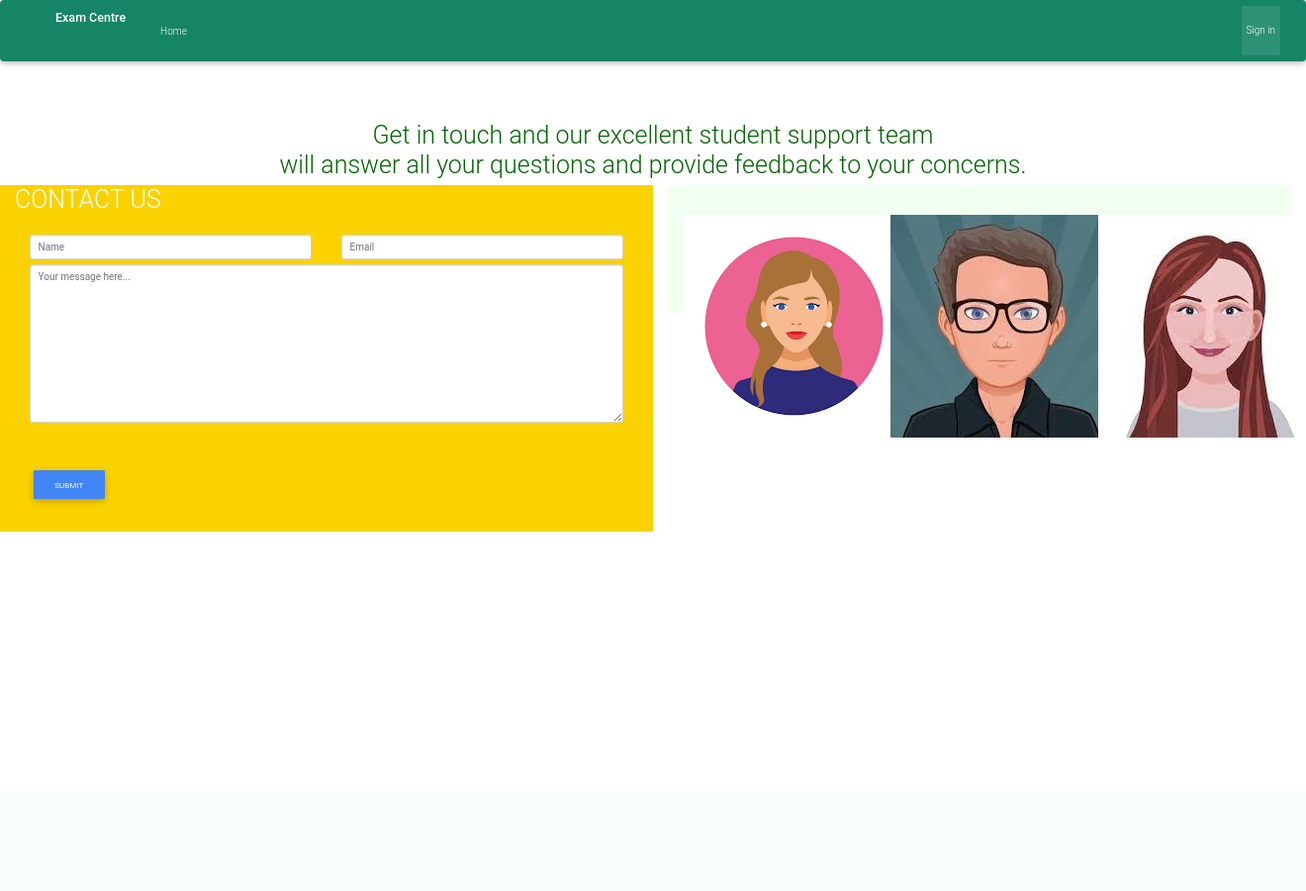
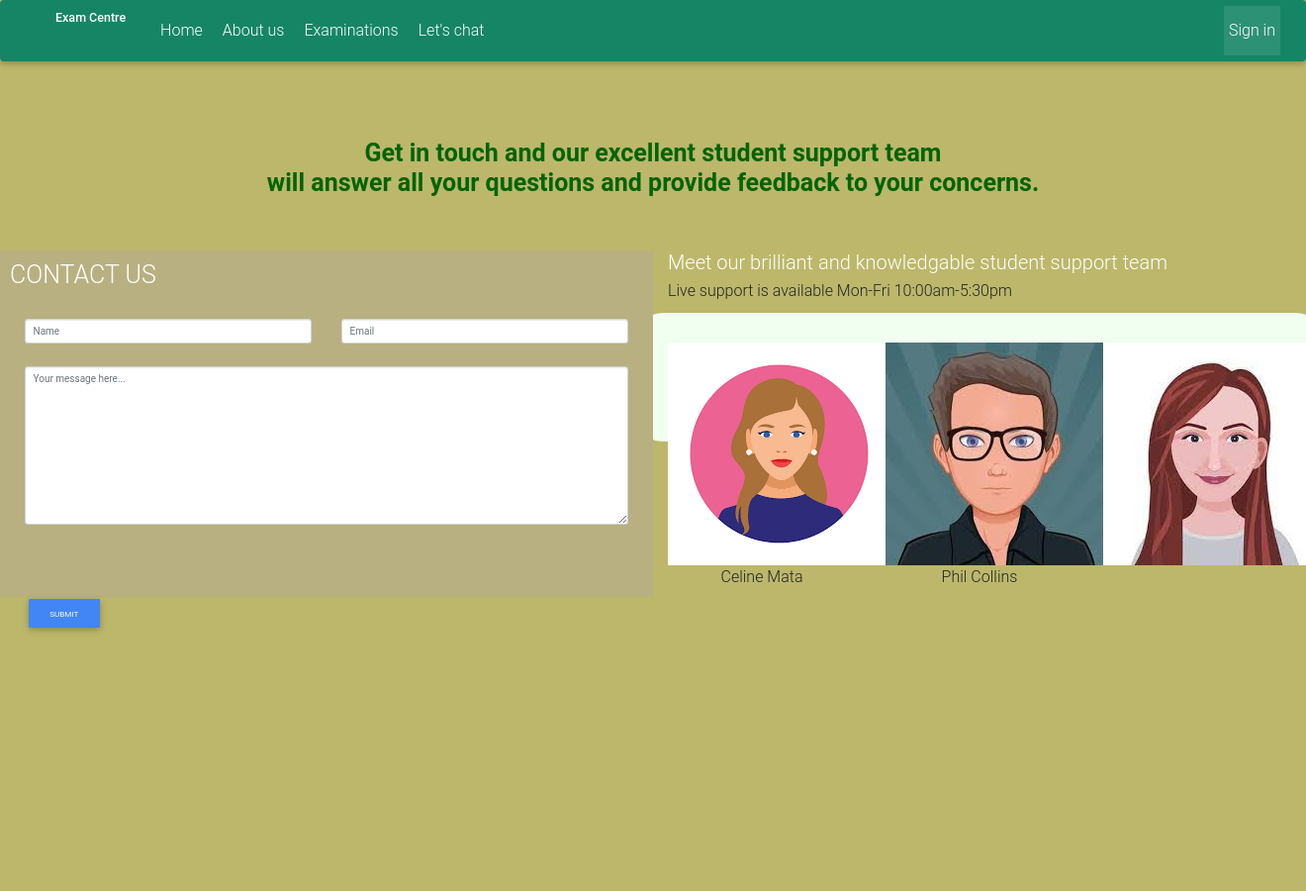
Before and after one commit to devseme/ExamCenter, a Flask app: page /form in a window 1320 px wide; the page is wider, and only the part inside the window is pictured. Shown: that part at 99% size. Before the commit the page ends 537 px from the top of that part, so only its background shows below. Run offline with Flask 2, Linux system fonts and the light colour scheme; some libraries are stand-ins or nearby versions.

Commit message:
changed background color

```diff
--- a/app/static/css/main.css
+++ b/app/static/css/main.css
@@ -13,9 +13,14 @@
 main {
     background-color: rgb(197, 190, 190);
     padding: 50px;
-    font-size: 17px;
     text-align: center;
 }
+
+.card{
+    background-color: darkkhaki;
+
+}
+
 #aboutpg h1{
 
     font-weight: 600;
@@ -63,17 +68,26 @@ main {
 #vision1{
     color: black;
 }
-
+.let{
+    background-color: darkkhaki;
+    height: 900px;
+    font-size: medium;
+}
 .data{
-    background-color: #FAD201;
+    background-color: #b9b081;
     height: 350px;
+    padding: 10px;
 }
 
 #pot{
     color: darkgreen;
     text-align: center;
+    font-weight: 700;
 }
-
+#help{
+    height: 100px;
+    width: 100px;
+}
 .load{
     animation: slide 2s;
 }
@@ -111,10 +125,7 @@ main {
     font-weight: 700;
 }
 
-#help{
-    height: 100px;
-    width: 100px;
-}
+
 @keyframes slide{
     0%{
         background-image: url('https://cdn.standardmedia.co.ke/images/friday/lsly83xgzi2m072cj16013f049c41af.jpg');
--- a/app/templates/about.html
+++ b/app/templates/about.html
@@ -2,6 +2,8 @@
 
 {% block navbar %}
 {% include 'navbar.html' %}
+{% endblock %}
+{% block content %}
 <main>
     <div id="aboutpg">
         <h1>About Us</h1>
--- a/app/templates/form.html
+++ b/app/templates/form.html
@@ -1,3 +1,4 @@
+<div class="let">
     {% extends 'bootstrap/base.html'%}
 
     {% block navbar %}
@@ -9,21 +10,24 @@
     <br><br>
 
     <div>
-    <h1 id="pot">Get in touch and our excellent student support team <br> will answer all your questions and provide  feedback to your concerns.</h1>
+        <h1 id="pot">Get in touch and our excellent student support team <br> will answer all your questions and provide
+            feedback to your concerns.</h1>
+        <br><br>
         <div class="data col-md-6">
             <form class="form">
                 <h1 style="color: white;">CONTACT US</h1> <br><b></b>
                 <div class="contact">
                     <div class="col-md-6 texts" style="color: white;">
-                    <input type="text" class="form-control" id="name" placeholder="Name" required style="width: 100%"
-                        style="color: white;">
+                        <input type="text" class="form-control" id="name" placeholder="Name" required
+                            style="width: 100%" style="color: white;">
                     </div>
                     <div class="col-md-6 texts" style="color: white;">
-                    <input type="email" class="form-control" id="email" placeholder="Email" required style="width: 100%;">
+                        <input type="email" class="form-control" id="email" placeholder="Email" required
+                            style="width: 100%;">
                     </div><br><br>
                     <div class="col-md-12" style="color: white;">
-                    <textarea type="text" name="MESSAGE" class="form-control" required id="message" cols="30" rows="10"
-                        placeholder="Your message here..."></textarea><br><br><br>
+                        <textarea type="text" name="MESSAGE" class="form-control" required id="message" cols="30"
+                            rows="10" placeholder="Your message here..."></textarea><br><br><br>
                         <button id="submit" class="btn btn-primary" onclick="submit()" type="submit">Submit</button>
                     </div>
 
@@ -31,20 +35,26 @@
             </form>
         </div>
         <div class="col-md-6">
-        <div class="container">
+
+            <h2>Meet our brilliant and knowledgable student support team</h2>
+            <p>Live support is available Mon-Fri 10:00am-5:30pm</p>
             <div class="row">
                 <div id="help" class="col">
                     <img src="/static/icons/avatar2.png" alt="avatar">
+                    <p>Celine Mata</p>
+
                 </div>
                 <div id="help" class="col">
                     <img src="/static/icons/avatar1.jpeg" alt="avatar2">
+                    <p>Phil Collins</p>
                 </div>
                 <div id="help" class="col">
                     <img src="/static/icons/avatar4.jpeg" alt="avatar3">
                 </div>
             </div>
-          </div>
+
         </div>
     </div>
 
     {% endblock%}
+</div>
--- a/app/templates/navbar.html
+++ b/app/templates/navbar.html
@@ -10,6 +10,9 @@
 <nav class="mb-5 navbar navbar-expand-lg navbar-dark navbarbg text-dark" id="nav-color" style="background-color:#158566">
     <a class="navbar-brand px-4 ml-5" href="/"><strong>Exam Centre</strong> </a>
     <a class="nav-link" href="{{url_for('main.index')}}" style="color:white;"> Home</a>
+    <a class="nav-link" href="{{url_for('main.about')}}" style="color:white;"> About us</a>
+    <a class="nav-link" href="{{url_for('main.exams')}}" style="color:white;"> Examinations</a>
+    <a class="nav-link" href="{{url_for('main.form')}}" style="color:white;"> Let's chat</a>
     <button class="navbar-toggler" type="button" data-toggle="collapse" data-target="#navbarSupportedContent-4"aria-controls="navbarSupportedContent-4" aria-expanded="false" aria-label="Toggle navigation">
         <span class="navbar-toggler-icon"></span>
     </button>
```
Also changed, not shown: app/templates/exams.html (+20 -8 lines). Lines whose indentation alone changed are shown as unchanged.
